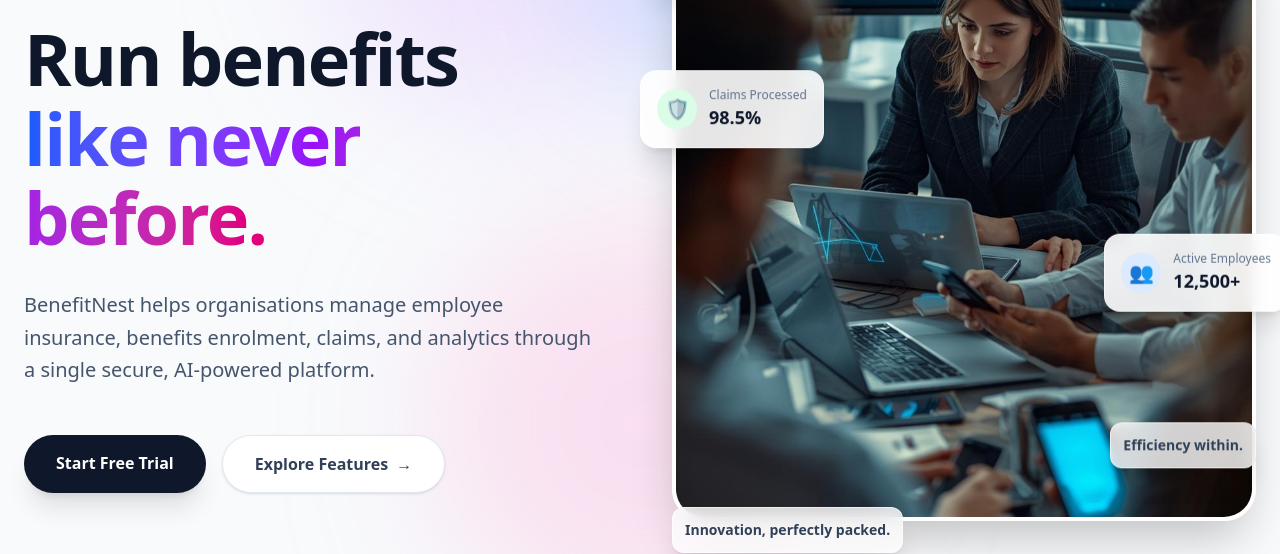
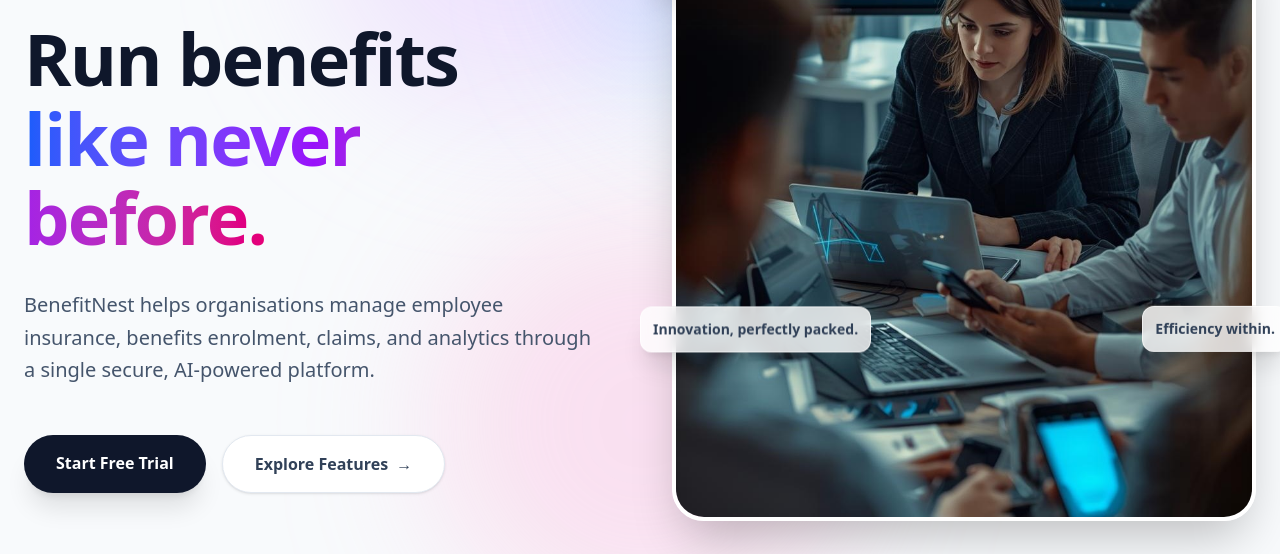
Before and after one commit to sanjaisinghraj/benefitnest-frontend, a Next.js app: page / in a window 1280 px wide. Shown: the part 271-825 px from the top of the page. Built offline with nearby package versions, Linux system fonts and the light colour scheme; no server answers.

Commit message:
all changes

```diff
--- a/app/page.tsx
+++ b/app/page.tsx
@@ -306,39 +306,21 @@ export default function Page() {
               />
 
               {/* Floating Badge 1 */}
-              <div className="absolute -left-8 top-1/4 bg-white/90 backdrop-blur p-4 rounded-2xl shadow-xl border border-white/50 animate-float" style={{ animationDelay: '1s' }}>
-                <div className="flex items-center gap-3">
-                  <div className="w-10 h-10 bg-green-100 rounded-full flex items-center justify-center text-xl">🛡️</div>
-                  <div>
-                    <p className="text-xs text-slate-500 font-medium">Claims Processed</p>
-                    <p className="text-lg font-bold text-slate-900">98.5%</p>
-                  </div>
-                </div>
+              <div className="absolute -left-8 bottom-1/4 bg-white/80 backdrop-blur p-3 rounded-xl shadow-xl border border-white/60 animate-float" style={{ animationDelay: '3s' }}>
+                <p className="text-sm font-semibold text-slate-700">Innovation, perfectly packed.</p>
               </div>
 
               {/* Floating Badge 2 */}
-              <div className="absolute -right-8 bottom-1/3 bg-white/90 backdrop-blur p-4 rounded-2xl shadow-xl border border-white/50 animate-float" style={{ animationDelay: '2s' }}>
-                 <div className="flex items-center gap-3">
-                  <div className="w-10 h-10 bg-blue-100 rounded-full flex items-center justify-center text-xl">👥</div>
-                  <div>
-                    <p className="text-xs text-slate-500 font-medium">Active Employees</p>
-                    <p className="text-lg font-bold text-slate-900">12,500+</p>
-                  </div>
-                </div>
+              <div className="absolute -right-8 bottom-1/4 bg-white/80 backdrop-blur p-3 rounded-xl shadow-xl border border-white/60 animate-float" style={{ animationDelay: '4s' }}>
+                <p className="text-sm font-semibold text-slate-700">Efficiency within.</p>
               </div>
 
               {/* Floating Messaging Boxes */}
-              <div className="absolute left-0 -bottom-8 bg-white/80 backdrop-blur p-3 rounded-xl shadow-xl border border-white/60 animate-float" style={{ animationDelay: '0.5s' }}>
-                <p className="text-sm font-semibold text-slate-700">Innovation, perfectly packed.</p>
-              </div>
               <div className="absolute -left-6 top-6 bg-white/80 backdrop-blur p-3 rounded-xl shadow-xl border border-white/60 animate-float" style={{ animationDelay: '1.1s' }}>
                 <p className="text-sm font-semibold text-slate-700">Global quality. Local touch.</p>
               </div>
               <div className="absolute right-6 top-6 bg-white/80 backdrop-blur p-3 rounded-xl shadow-xl border border-white/60 animate-float" style={{ animationDelay: '1.7s' }}>
                 <p className="text-sm font-semibold text-slate-700">Your brand, elegantly boxed.</p>
-              </div>
-              <div className="absolute right-0 bottom-10 bg-white/80 backdrop-blur p-3 rounded-xl shadow-xl border border-white/60 animate-float" style={{ animationDelay: '2.3s' }}>
-                <p className="text-sm font-semibold text-slate-700">Efficiency within.</p>
               </div>
               <div className="absolute left-1/2 -translate-x-1/2 -top-8 bg-white/80 backdrop-blur p-3 rounded-xl shadow-xl border border-white/60 animate-float" style={{ animationDelay: '2.9s' }}>
                 <p className="text-sm font-semibold text-slate-700">Scalable in every detail.</p>
```
